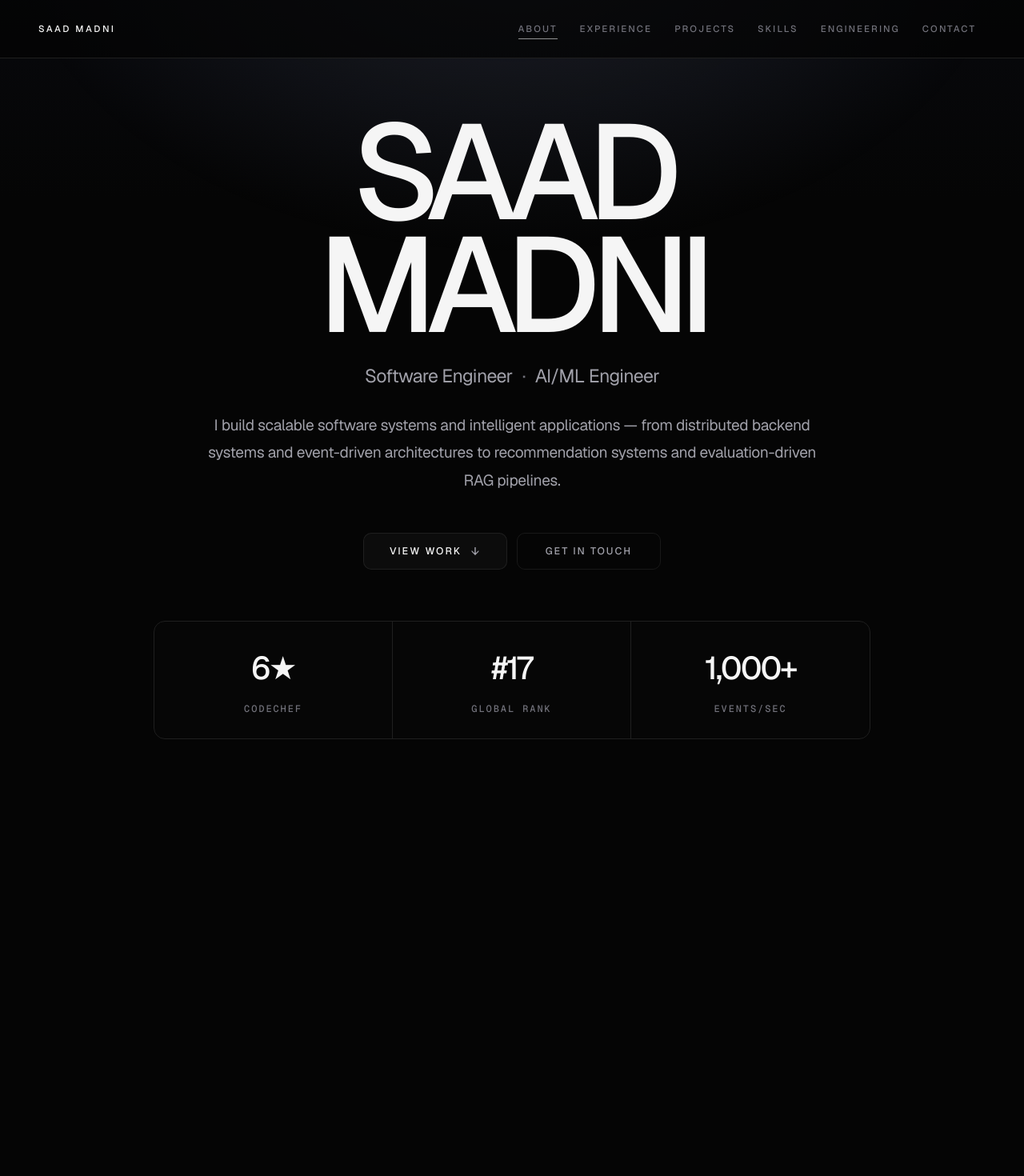
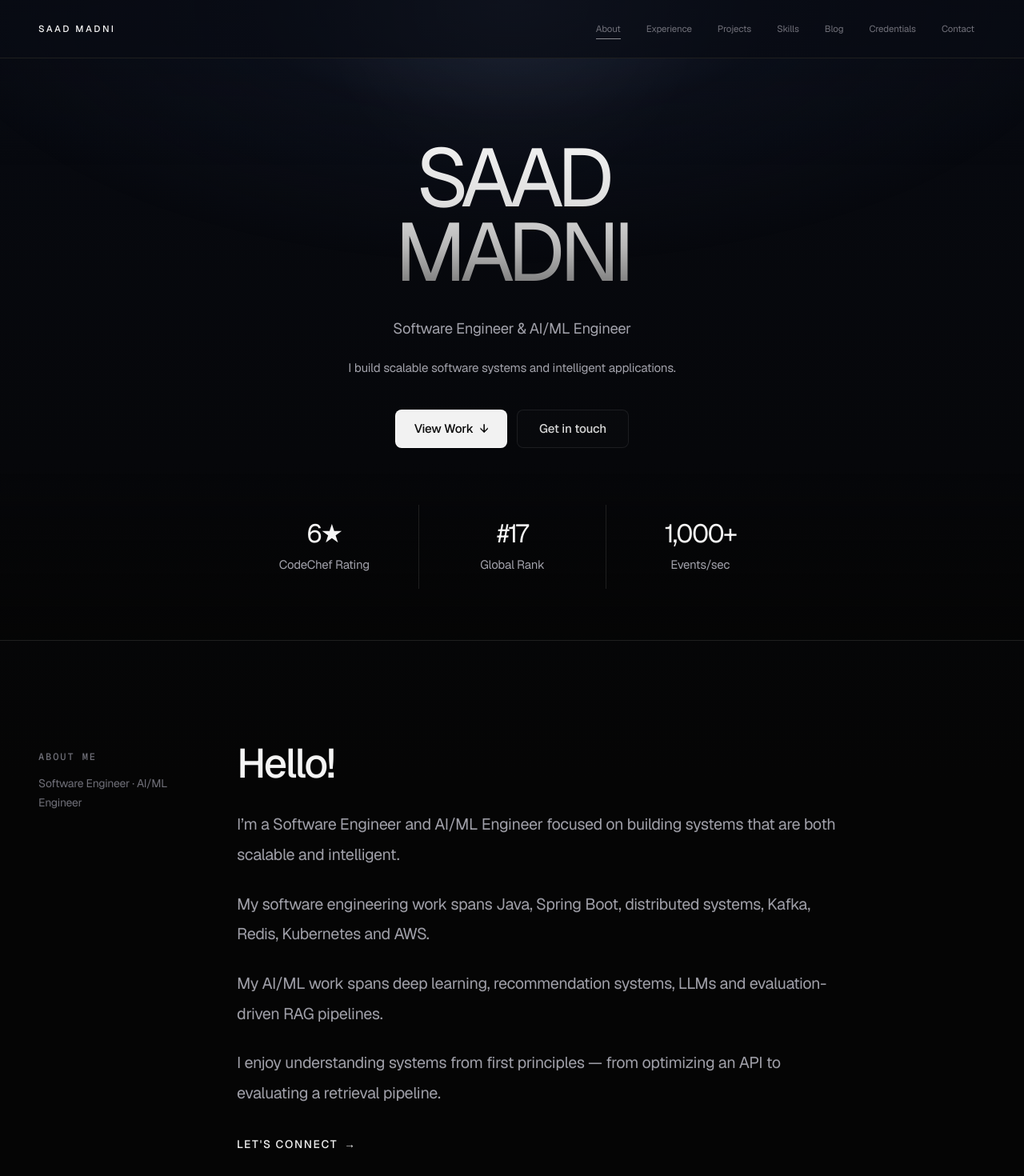
Before and after one commit to Saadmadni84/MyWebsite, a Next.js app: page / in a window 1280 px wide. Shown: the top 1470 px of the page at 80% size. Before the commit the page ends 1036 px from the top, so only its background shows below. Built offline with nearby package versions, Linux system fonts and the light colour scheme.

Commit message:
Refine hero and add about section

```diff
--- a/src/app/globals.css
+++ b/src/app/globals.css
@@ -10,7 +10,7 @@
   --border: #1f1f1f;
   --accent: #8b96a9;
   --accent-soft: rgba(139, 150, 169, 0.14);
-  --spotlight: rgba(95, 105, 135, 0.25);
+  --spotlight: rgba(45, 58, 88, 0.55);
 
   --container-reading: 48rem;
   --container-default: 72rem;
@@ -64,8 +64,8 @@
 }
 
 * {
+  box-sizing: border-box;
   border-color: var(--border);
-  box-sizing: border-box;
 }
 
 html {
@@ -80,8 +80,9 @@ body {
   background-color: var(--background);
   background-image: linear-gradient(
     180deg,
-    rgba(8, 9, 13, 0.92) 0%,
-    rgba(5, 5, 5, 1) 24%,
+    rgba(9, 12, 20, 0.98) 0%,
+    rgba(7, 9, 15, 0.94) 14%,
+    rgba(5, 5, 5, 1) 62%,
     rgba(5, 5, 5, 1) 100%
   );
   background-repeat: no-repeat;
@@ -219,51 +220,69 @@ button {
   inset: 0;
   pointer-events: none;
   background: radial-gradient(
-    ellipse 900px 600px at 50% -10%,
-    var(--spotlight),
-    transparent 70%
+    ellipse 75% 55% at 50% 0%,
+    rgba(45, 58, 88, 0.55) 0%,
+    rgba(20, 27, 45, 0.3) 35%,
+    rgba(5, 5, 5, 0) 75%
   );
   opacity: 0;
-  animation: hero-spotlight-in 900ms var(--ease-gentle) 80ms forwards;
+  animation: hero-spotlight-in 900ms var(--ease-gentle) 40ms forwards;
+}
+
+.hero-vignette {
+  position: absolute;
+  inset: 0;
+  pointer-events: none;
+  background:
+    linear-gradient(180deg, rgba(8, 10, 17, 0.18) 0%, rgba(5, 5, 5, 0) 26%, rgba(5, 5, 5, 0) 74%, rgba(5, 5, 5, 0.84) 100%),
+    radial-gradient(circle at 50% 0%, rgba(255, 255, 255, 0.035) 0%, transparent 24%);
+}
+
+.hero-copy-shell {
+  max-width: 52rem;
 }
 
 .hero-name {
-  font-size: clamp(4.25rem, 15vw, 10.5rem);
-  line-height: 0.84;
-  letter-spacing: -0.075em;
-  font-weight: 500;
+  font-size: clamp(3.25rem, 8vw, 7.5rem);
+  line-height: 0.91;
+  letter-spacing: -0.07em;
+  font-weight: 400;
   text-wrap: balance;
+  color: transparent;
+  background: linear-gradient(180deg, #f1f1f1 0%, #dfdfdf 42%, #b7b7b7 72%, #777777 100%);
+  background-clip: text;
+  -webkit-background-clip: text;
 }
 
 .hero-role {
-  font-size: clamp(1rem, 2.5vw, 1.45rem);
-  line-height: 1.4;
-  letter-spacing: -0.03em;
+  font-size: clamp(1rem, 1.45vw, 1.25rem);
+  line-height: 1.45;
+  letter-spacing: -0.02em;
   text-wrap: balance;
 }
 
 .hero-description {
-  max-width: 48rem;
-  font-size: clamp(1rem, 1.6vw, 1.2rem);
-  line-height: 1.8;
-  letter-spacing: -0.02em;
+  max-width: 38rem;
+  font-size: clamp(0.95rem, 1.15vw, 1.05rem);
+  line-height: 1.6;
+  letter-spacing: -0.015em;
   text-wrap: pretty;
 }
 
 .hero-button {
   display: inline-flex;
-  min-height: 2.875rem;
-  min-width: 11.25rem;
+  min-height: 3rem;
+  min-width: 8.75rem;
   align-items: center;
   justify-content: center;
-  gap: 0.75rem;
+  gap: 0.5rem;
+  border-radius: 0.5rem;
   border: 1px solid rgba(255, 255, 255, 0.08);
-  border-radius: var(--radius-sm);
-  padding-inline: 1.15rem;
-  font-size: 0.78rem;
+  padding-inline: 1rem;
+  font-size: 0.95rem;
   font-weight: 500;
-  letter-spacing: 0.16em;
-  text-transform: uppercase;
+  letter-spacing: -0.015em;
+  white-space: nowrap;
 }
 
 .hero-button:hover {
@@ -271,49 +290,128 @@ button {
 }
 
 .hero-button-primary {
-  background: rgba(255, 255, 255, 0.03);
+  border-color: rgba(255, 255, 255, 0.92);
+  background: rgba(247, 247, 247, 0.98);
+  color: #090909;
+}
+
+.hero-button-primary:hover {
+  background: #ffffff;
+}
+
+.hero-button-secondary {
+  background: rgba(255, 255, 255, 0.01);
+  color: #d7d7d7;
+}
+
+.hero-button-secondary:hover {
+  border-color: rgba(255, 255, 255, 0.16);
   color: var(--foreground);
 }
 
-.hero-button-primary:hover {
-  border-color: rgba(255, 255, 255, 0.16);
-  background: rgba(255, 255, 255, 0.05);
+.hero-metrics-row {
+  display: grid;
+  gap: 0;
 }
 
-.hero-button-secondary {
-  background: transparent;
+.hero-metric-item {
+  position: relative;
+}
+
+.hero-metric-value {
+  font-size: clamp(2rem, 2.45vw, 2.35rem);
+  line-height: 1;
+  letter-spacing: -0.06em;
+  font-weight: 400;
+  color: var(--foreground);
+}
+
+.hero-metric-label {
+  max-width: 8.5rem;
+  font-size: 0.94rem;
+  line-height: 1.4;
+  letter-spacing: -0.02em;
+  color: var(--foreground-secondary);
+  text-wrap: balance;
+}
+
+.about-copy {
+  max-width: 48rem;
+  font-size: clamp(1.08rem, 1.55vw, 1.32rem);
+  line-height: 1.9;
+  letter-spacing: -0.022em;
+  text-wrap: pretty;
+}
+
+.about-link {
+  border-bottom: 1px solid transparent;
+  padding-bottom: 0.125rem;
+  font-size: 0.86rem;
+  font-weight: 500;
+  letter-spacing: 0.12em;
+  text-transform: uppercase;
+  color: var(--foreground);
+}
+
+.about-link:hover {
+  border-color: rgba(255, 255, 255, 0.22);
   color: var(--foreground-secondary);
 }
 
-.hero-button-secondary:hover {
-  border-color: rgba(255, 255, 255, 0.14);
-  color: var(--foreground);
+.reveal-on-scroll {
+  opacity: 0;
+  transform: translateY(22px);
+  transition:
+    opacity 720ms var(--ease-gentle),
+    transform 720ms var(--ease-gentle);
+  will-change: opacity, transform;
+}
+
+.reveal-on-scroll.is-visible {
+  opacity: 1;
+  transform: translateY(0);
 }
 
 .hero-step {
   opacity: 0;
-  transform: translateY(14px);
-  animation: hero-rise 720ms var(--ease-gentle) forwards;
+  transform: translateY(12px);
+  animation: hero-rise 760ms var(--ease-gentle) forwards;
 }
 
 .hero-step-name {
-  animation-delay: 220ms;
+  animation-delay: 180ms;
 }
 
 .hero-step-role {
-  animation-delay: 340ms;
+  animation-delay: 300ms;
 }
 
 .hero-step-description {
-  animation-delay: 460ms;
+  animation-delay: 420ms;
 }
 
 .hero-step-actions {
-  animation-delay: 580ms;
+  animation-delay: 540ms;
 }
 
 .hero-step-metrics {
   animation-delay: 700ms;
+}
+
+@media (min-width: 40rem) {
+  .hero-metrics-row {
+    grid-template-columns: repeat(3, minmax(0, 1fr));
+  }
+}
+
+@media (max-width: 47.99rem) {
+  .hero-copy-shell {
+    max-width: 24rem;
+  }
+
+  .hero-metrics-row {
+    max-width: 18rem;
+  }
 }
 
 @keyframes hero-spotlight-in {
@@ -329,7 +427,7 @@ button {
 @keyframes hero-rise {
   from {
     opacity: 0;
-    transform: translateY(14px);
+    transform: translateY(12px);
   }
 
   to {
--- a/src/app/page.tsx
+++ b/src/app/page.tsx
@@ -1,5 +1,6 @@
+import { SiteNavigation } from "@/components/navigation/site-navigation";
+import { AboutSection } from "@/components/sections/about-section";
 import { HeroSection } from "@/components/sections/hero-section";
-import { SiteNavigation } from "@/components/navigation/site-navigation";
 
 export default function Home() {
   return (
@@ -7,6 +8,7 @@ export default function Home() {
       <SiteNavigation />
       <main id="main-content" className="flex-1">
         <HeroSection />
+        <AboutSection />
       </main>
     </>
   );
--- /dev/null
+++ b/src/components/motion/reveal.tsx
@@ -0,0 +1,73 @@
+"use client";
+
+import {
+  type ElementType,
+  type ReactNode,
+  useEffect,
+  useRef,
+  useState,
+} from "react";
+
+type RevealProps = {
+  as?: ElementType;
+  className?: string;
+  children: ReactNode;
+  delayMs?: number;
+};
+
+function cx(...values: Array<string | undefined | false>) {
+  return values.filter(Boolean).join(" ");
+}
+
+export function Reveal({
+  as: Component = "div",
+  className,
+  children,
+  delayMs = 0,
+}: RevealProps) {
+  const ref = useRef<HTMLElement | null>(null);
+  const [isVisible, setIsVisible] = useState(false);
+
+  useEffect(() => {
+    const element = ref.current;
+
+    if (!element) return;
+
+    const reducedMotion = window.matchMedia("(prefers-reduced-motion: reduce)");
+
+    if (reducedMotion.matches) {
+      const frameId = window.requestAnimationFrame(() => {
+        setIsVisible(true);
+      });
+
+      return () => window.cancelAnimationFrame(frameId);
+    }
+
+    const observer = new IntersectionObserver(
+      ([entry]) => {
+        if (!entry?.isIntersecting) return;
+
+        setIsVisible(true);
+        observer.disconnect();
+      },
+      {
+        threshold: 0.18,
+        rootMargin: "0px 0px -10% 0px",
+      },
+    );
+
+    observer.observe(element);
+
+    return () => observer.disconnect();
+  }, []);
+
+  return (
+    <Component
+      ref={ref}
+      className={cx("reveal-on-scroll", isVisible && "is-visible", className)}
+      style={{ transitionDelay: `${delayMs}ms` }}
+    >
+      {children}
+    </Component>
+  );
+}
--- a/src/components/navigation/navigation-config.ts
+++ b/src/components/navigation/navigation-config.ts
@@ -3,7 +3,8 @@ export const navigationItems = [
   { id: "experience", label: "Experience" },
   { id: "projects", label: "Projects" },
   { id: "skills", label: "Skills" },
-  { id: "engineering", label: "Engineering" },
+  { id: "blog", label: "Blog" },
+  { id: "credentials", label: "Credentials" },
   { id: "contact", label: "Contact" },
 ] as const;
 
--- a/src/components/navigation/site-navigation.tsx
+++ b/src/components/navigation/site-navigation.tsx
@@ -9,7 +9,7 @@ function cx(...values: Array<string | false | null | undefined>) {
 }
 
 export function SiteNavigation() {
-  const [activeSection, setActiveSection] = useState<string>(navigationItems[0].id);
+  const [activeSection, setActiveSection] = useState<string>("");
   const [mobileOpen, setMobileOpen] = useState(false);
 
   const sectionIds = useMemo(() => navigationItems.map((item) => item.id), []);
@@ -33,8 +33,8 @@ export function SiteNavigation() {
         }
       },
       {
-        rootMargin: "-84px 0px -52% 0px",
-        threshold: [0.1, 0.25, 0.5, 0.75],
+        rootMargin: "-88px 0px -52% 0px",
+        threshold: [0.12, 0.24, 0.4, 0.64],
       },
     );
 
@@ -94,11 +94,11 @@ export function SiteNavigation() {
         Skip to content
       </a>
 
-      <header className="fixed inset-x-0 top-0 z-50 border-b border-white/[0.06] bg-[rgba(5,5,5,0.76)]">
+      <header className="fixed inset-x-0 top-0 z-50 border-b border-white/[0.06] bg-[rgba(9,12,20,0.72)]">
         <Container width="wide" className="relative">
           <div className="flex h-[var(--nav-height)] items-center justify-between gap-6">
             <a
-              href="#about"
+              href="#hero"
               className="inline-flex min-w-0 items-center rounded-sm py-2 text-[0.72rem] font-medium uppercase tracking-[0.22em] text-foreground transition-colors hover:text-foreground-secondary focus-visible:text-foreground"
             >
               SAAD MADNI
@@ -115,7 +115,7 @@ export function SiteNavigation() {
                         href={`#${item.id}`}
                         aria-current={isActive ? "location" : undefined}
                         className={cx(
-                          "group relative inline-flex items-center rounded-sm px-3 py-3 text-[0.7rem] font-medium uppercase tracking-[0.18em] text-foreground-muted transition-colors hover:text-foreground focus-visible:text-foreground lg:text-[0.72rem]",
+                          "group relative inline-flex items-center rounded-sm px-3 py-3 text-[0.72rem] font-normal tracking-[-0.01em] text-foreground-muted transition-colors hover:text-foreground-secondary focus-visible:text-foreground lg:px-3.5",
                           isActive && "text-foreground",
                         )}
                       >
@@ -123,7 +123,7 @@ export function SiteNavigation() {
                         <span
                           aria-hidden="true"
                           className={cx(
-                            "absolute inset-x-3 bottom-2 h-px origin-left bg-white/[0.56] transition-transform duration-[240ms] ease-[cubic-bezier(0.22,1,0.36,1)]",
+                            "absolute inset-x-3 bottom-2 h-px origin-left bg-white/[0.52] transition-transform duration-[220ms] ease-[cubic-bezier(0.22,1,0.36,1)] lg:inset-x-3.5",
                             isActive ? "scale-x-100" : "scale-x-0 group-hover:scale-x-100",
                           )}
                         />
@@ -170,7 +170,7 @@ export function SiteNavigation() {
 
       <div
         className={cx(
-          "fixed inset-x-0 top-[var(--nav-height)] z-40 border-b border-white/[0.06] bg-[rgba(5,5,5,0.98)] transition-[opacity,transform,visibility] duration-[240ms] ease-[cubic-bezier(0.22,1,0.36,1)] md:hidden",
+          "fixed inset-x-0 top-[var(--nav-height)] z-40 border-b border-white/[0.06] bg-[rgba(6,8,14,0.98)] transition-[opacity,transform,visibility] duration-[240ms] ease-[cubic-bezier(0.22,1,0.36,1)] md:hidden",
           mobileOpen
             ? "visible translate-y-0 opacity-100"
             : "invisible -translate-y-2 opacity-0",
@@ -189,7 +189,7 @@ export function SiteNavigation() {
                       aria-current={isActive ? "location" : undefined}
                       onClick={() => setMobileOpen(false)}
                       className={cx(
-                        "flex items-center justify-between px-6 py-5 text-[0.8rem] font-medium uppercase tracking-[0.18em] text-foreground-secondary transition-colors hover:text-foreground focus-visible:text-foreground",
+                        "flex items-center justify-between px-6 py-5 text-[0.86rem] font-normal tracking-[-0.01em] text-foreground-secondary transition-colors hover:text-foreground focus-visible:text-foreground",
                         isActive && "text-foreground",
                       )}
                     >
--- /dev/null
+++ b/src/components/sections/about-section.tsx
@@ -0,0 +1,54 @@
+import { Container } from "@/components/layout/container";
+import { Reveal } from "@/components/motion/reveal";
+
+const aboutParagraphs = [
+  "I’m a Software Engineer and AI/ML Engineer focused on building systems that are both scalable and intelligent.",
+  "My software engineering work spans Java, Spring Boot, distributed systems, Kafka, Redis, Kubernetes and AWS.",
+  "My AI/ML work spans deep learning, recommendation systems, LLMs and evaluation-driven RAG pipelines.",
+  "I enjoy understanding systems from first principles — from optimizing an API to evaluating a retrieval pipeline.",
+] as const;
+
+export function AboutSection() {
+  return (
+    <section
+      id="about"
+      data-nav-section
+      aria-labelledby="about-title"
+      className="border-t border-white/[0.06] py-24 sm:py-28 lg:py-32"
+    >
+      <Container width="wide">
+        <Reveal className="grid gap-10 lg:grid-cols-[12rem_minmax(0,48rem)] lg:gap-14">
+          <div className="space-y-3 lg:pt-2">
+            <p className="meta-label">ABOUT ME</p>
+            <p className="text-sm leading-6 tracking-[-0.02em] text-foreground-muted">
+              Software Engineer · AI/ML Engineer
+            </p>
+          </div>
+
+          <div className="max-w-3xl space-y-8 lg:max-w-[48rem]">
+            <h2
+              id="about-title"
+              className="section-title text-foreground sm:text-[clamp(2.75rem,5vw,4.5rem)]"
+            >
+              Hello!
+            </h2>
+
+            <div className="about-copy space-y-6 text-foreground-secondary">
+              {aboutParagraphs.map((paragraph) => (
+                <p key={paragraph}>{paragraph}</p>
+              ))}
+            </div>
+
+            <a
+              href="mailto:saadmadni84@gmail.com"
+              className="about-link inline-flex items-center gap-2"
+            >
+              <span>Let&apos;s connect</span>
+              <span aria-hidden="true">→</span>
+            </a>
+          </div>
+        </Reveal>
+      </Container>
+    </section>
+  );
+}
--- a/src/components/sections/hero-section.tsx
+++ b/src/components/sections/hero-section.tsx
@@ -3,7 +3,7 @@ import { Container } from "@/components/layout/container";
 const metrics = [
   {
     value: "6★",
-    label: "CodeChef",
+    label: "CodeChef Rating",
   },
   {
     value: "#17",
@@ -19,19 +19,20 @@ const futureAnchorIds = [
   "experience",
   "projects",
   "skills",
-  "engineering",
+  "blog",
+  "credentials",
   "contact",
 ] as const;
 
 export function HeroSection() {
   return (
     <section
-      id="about"
-      data-nav-section
+      id="hero"
       aria-labelledby="hero-title"
-      className="relative flex min-h-[100svh] items-center overflow-hidden"
+      className="relative flex min-h-[100svh] overflow-hidden"
     >
       <div aria-hidden="true" className="hero-spotlight" />
+      <div aria-hidden="true" className="hero-vignette" />
 
       {futureAnchorIds.map((id, index) => (
         <div
@@ -39,60 +40,60 @@ export function HeroSection() {
           id={id}
           aria-hidden="true"
           className="nav-anchor pointer-events-none absolute left-0 h-px w-px opacity-0"
-          style={{ top: `${34 + index * 11}%` }}
+          style={{ top: `${36 + index * 9}%` }}
         />
       ))}
 
       <Container width="wide" className="relative z-10">
-        <div className="mx-auto flex max-w-5xl flex-col items-center px-0 pb-20 pt-28 text-center sm:pb-24 sm:pt-32 lg:pb-28 lg:pt-36">
-          <div className="space-y-6 sm:space-y-7">
-            <h1 id="hero-title" className="hero-name hero-step hero-step-name text-foreground">
+        <div className="mx-auto flex min-h-[100svh] max-w-[72rem] flex-col px-0 pb-10 pt-[calc(var(--nav-height)+1rem)] sm:pb-12 sm:pt-[calc(var(--nav-height)+1.5rem)] lg:pb-16 lg:pt-[calc(var(--nav-height)+2rem)]">
+          <div className="flex flex-1 flex-col items-center justify-center text-center">
+            <div className="hero-copy-shell w-full max-w-4xl">
+              <h1 id="hero-title" className="hero-name hero-step hero-step-name">
                 <span className="block">SAAD</span>
                 <span className="block">MADNI</span>
               </h1>
 
-            <p className="hero-role hero-step hero-step-role text-foreground-secondary">
-              <span className="block sm:inline">Software Engineer</span>
-              <span className="mx-3 hidden text-foreground-muted sm:inline">·</span>
-              <span className="mt-1 block sm:mt-0 sm:inline">AI/ML Engineer</span>
+              <p className="hero-role hero-step hero-step-role mt-8 text-foreground-secondary sm:mt-9">
+                Software Engineer &amp; AI/ML Engineer
               </p>
 
-            <p className="hero-description hero-step hero-step-description mx-auto text-foreground-secondary">
-              I build scalable software systems and intelligent applications —
-              from distributed backend systems and event-driven architectures to
-              recommendation systems and evaluation-driven RAG pipelines.
+              <p className="hero-description hero-step hero-step-description mx-auto mt-5 text-foreground-secondary sm:mt-6">
+                I build scalable software systems and intelligent applications.
               </p>
-          </div>
 
-          <div className="hero-step hero-step-actions mt-10 flex flex-col items-center gap-3 sm:mt-12 sm:flex-row sm:justify-center">
-            <a href="#projects" className="hero-button hero-button-primary w-full max-w-xs sm:w-auto">
+              <div className="hero-step hero-step-actions mt-9 flex flex-col items-center justify-center gap-3 sm:mt-10 sm:flex-row sm:gap-3">
+                <a
+                  href="#projects"
+                  className="hero-button hero-button-primary w-full max-w-[12rem] sm:w-auto"
+                >
                   <span>View Work</span>
-              <span aria-hidden="true" className="text-sm text-foreground-secondary">
-                ↓
-              </span>
+                  <span aria-hidden="true">↓</span>
                 </a>
-            <a href="#contact" className="hero-button hero-button-secondary w-full max-w-xs sm:w-auto">
+
+                <a
+                  href="#contact"
+                  className="hero-button hero-button-secondary w-full max-w-[12rem] sm:w-auto"
+                >
                   <span>Get in touch</span>
                 </a>
               </div>
+            </div>
+          </div>
 
-          <dl className="hero-step hero-step-metrics mt-14 grid w-full max-w-4xl overflow-hidden rounded-[var(--radius-md)] border border-white/[0.06] bg-[rgba(10,10,10,0.36)] sm:mt-16 sm:grid-cols-3">
+          <dl className="hero-step hero-step-metrics hero-metrics-row mx-auto w-full max-w-[44rem]">
             {metrics.map((metric, index) => (
               <div
                 key={metric.label}
                 className={[
-                  "flex flex-col items-center gap-3 px-6 py-6 sm:px-7 sm:py-7",
-                  index < metrics.length - 1
-                    ? "border-b border-white/[0.06] sm:border-b-0 sm:border-r"
-                    : "",
+                  "hero-metric-item flex flex-col items-center px-6 py-4 text-center sm:px-8 sm:py-5",
+                  index > 0 ? "sm:border-l sm:border-white/[0.05]" : "",
+                  index > 0 ? "border-t border-white/[0.05] sm:border-t-0" : "",
                 ]
                   .filter(Boolean)
                   .join(" ")}
               >
-                <dt className="meta-label order-2">{metric.label}</dt>
-                <dd className="order-1 text-[1.9rem] font-medium tracking-[-0.06em] text-foreground sm:text-[2.5rem]">
-                  {metric.value}
-                </dd>
+                <dd className="hero-metric-value">{metric.value}</dd>
+                <dt className="hero-metric-label mt-3">{metric.label}</dt>
               </div>
             ))}
           </dl>
```
Lines whose indentation alone changed are shown as unchanged.
